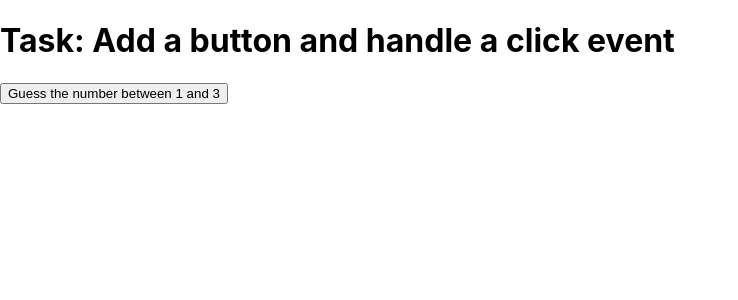
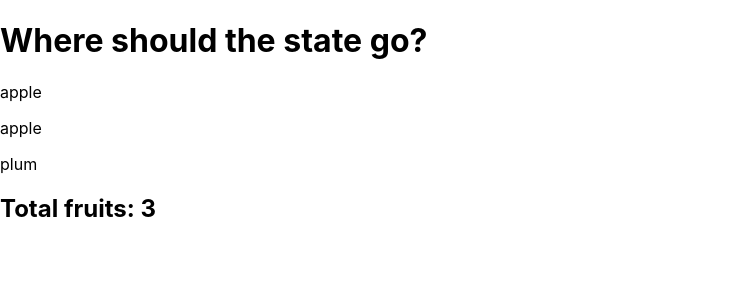
Before and after one commit to damv1992/CourseraReact, a React (Create React App) app: page / in a window 1280 px wide. Shown: the top 300 px of the page, without its empty margins (0-738 px from the left). Built offline with nearby package versions, Linux system fonts and the light colour scheme.

Commit message:
Gestión del estado en React

```diff
--- a/src/App.js
+++ b/src/App.js
@@ -1,15 +1,19 @@
+import React from "react";
+import Fruits from "./Fruits";
+import FruitsCounter from "./FruitsCounter";
+
 function App() {
-  function handleClick() {
-    let randomNum = Math.floor(Math.random() * 3) + 1;
-    console.log(randomNum);
-    let userInput = prompt('type a number');
-    alert(`Computer number: ${randomNum}, Your guess: ${userInput}`);
-  }
+  const [fruits] = React.useState([
+      {fruitName: 'apple', id: 1},
+      {fruitName: 'apple', id: 2},
+      {fruitName: 'plum', id: 3},
+  ]);
 
   return (
-    <div>
-      <h1>Task: Add a button and handle a click event</h1>
-      <button onClick={handleClick}>Guess the number between 1 and 3</button>
+    <div className="App">
+      <h1>Where should the state go?</h1>
+      <Fruits fruits={fruits} />
+      <FruitsCounter fruits={fruits} />
     </div>
   );
 }
--- /dev/null
+++ b/src/Fruits.js
@@ -0,0 +1,9 @@
+function Fruits(props) {
+    return (
+        <div>
+            {props.fruits.map(f => <p key={f.id}>{f.fruitName}</p>)}
+        </div>
+    )
+}
+
+export default Fruits
--- /dev/null
+++ b/src/FruitsCounter.js
@@ -0,0 +1,7 @@
+function FruitsCounter(props) {
+    return (
+        <h2>Total fruits: {props.fruits.length}</h2>
+    )
+}
+
+export default FruitsCounter;
```
